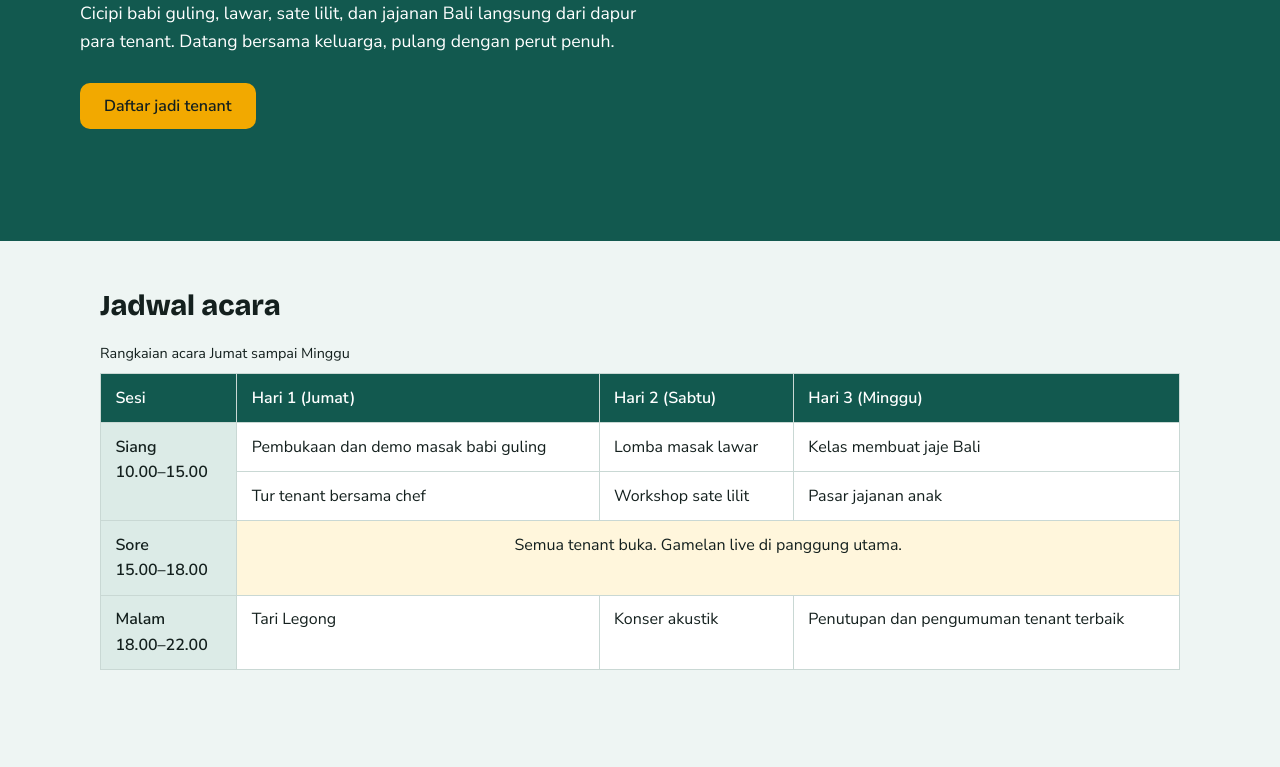
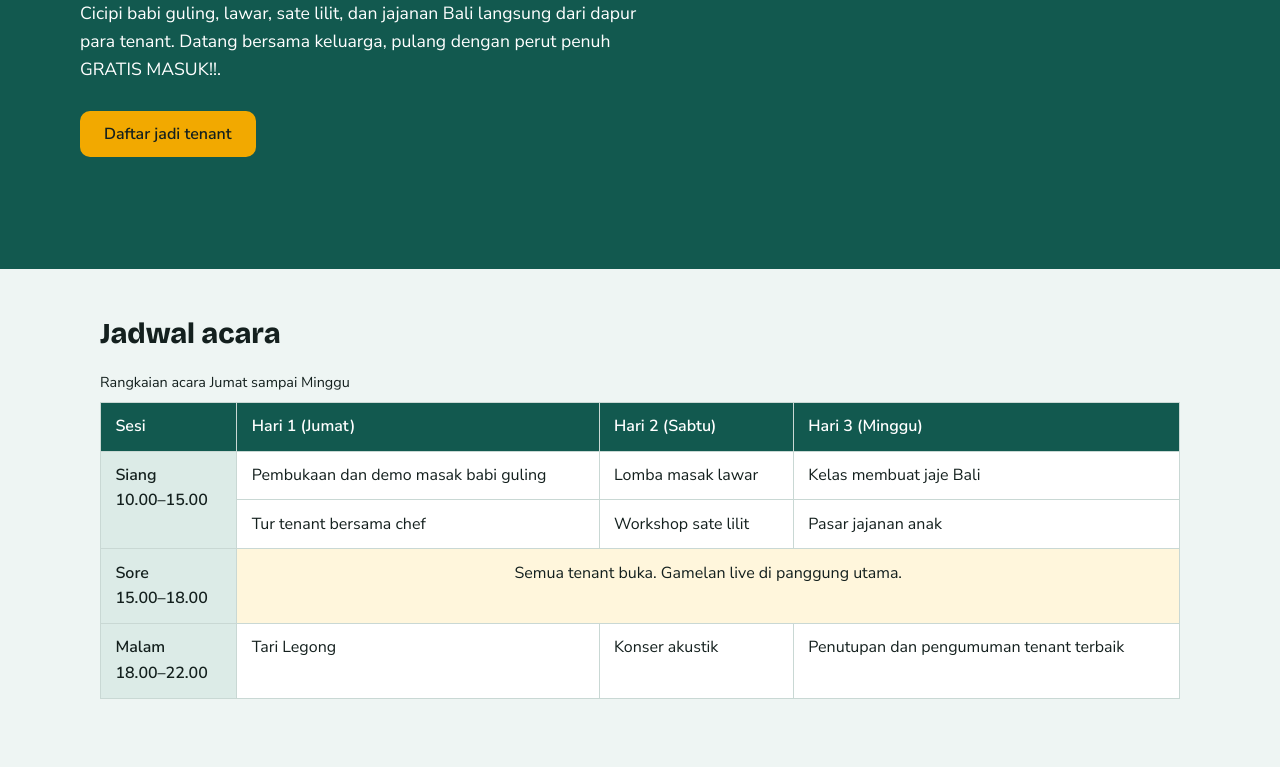
Before and after one commit to davlin1gt-dev/uts-pssk-250030623, a plain HTML site: page index.html in a window 1280 px wide. Shown: the part 333-1100 px from the top of the page. Drawn offline with nearby package versions, Linux system fonts and the light colour scheme.

Commit message:
Perbarui deskripsi hero

```diff
--- a/index.html
+++ b/index.html
@@ -28,7 +28,7 @@
     <section id="beranda" class="hero">
       <div class="hero-content">
         <h1>Tiga hari, satu pulau, puluhan rasa.</h1>
-        <p>Cicipi babi guling, lawar, sate lilit, dan jajanan Bali langsung dari dapur para tenant. Datang bersama keluarga, pulang dengan perut penuh.</p>
+        <p>Cicipi babi guling, lawar, sate lilit, dan jajanan Bali langsung dari dapur para tenant. Datang bersama keluarga, pulang dengan perut penuh GRATIS MASUK!!.</p>
         <a class="btn" href="#daftar">Daftar jadi tenant</a>
       </div>
     </section>
```
